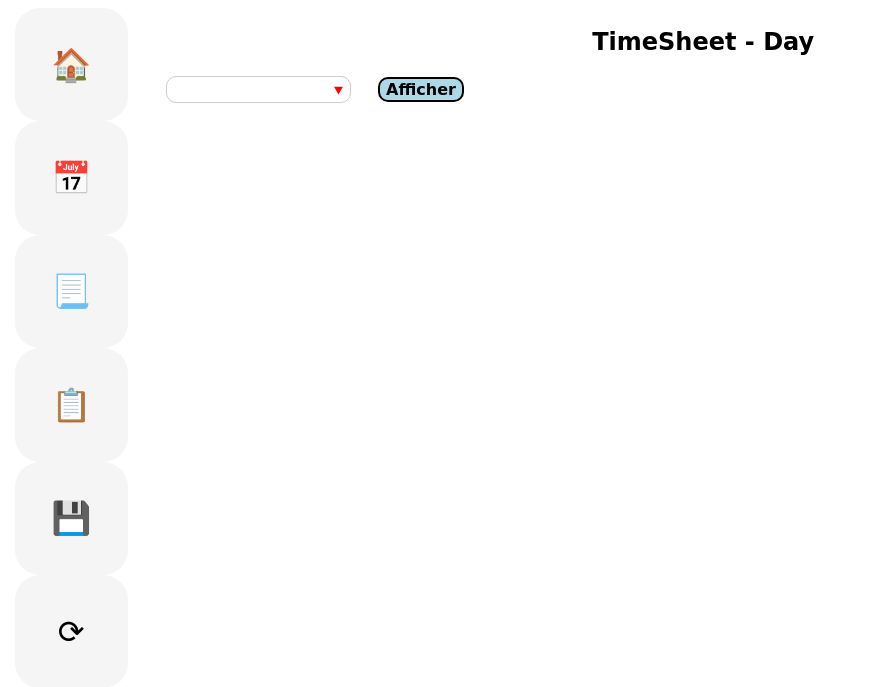
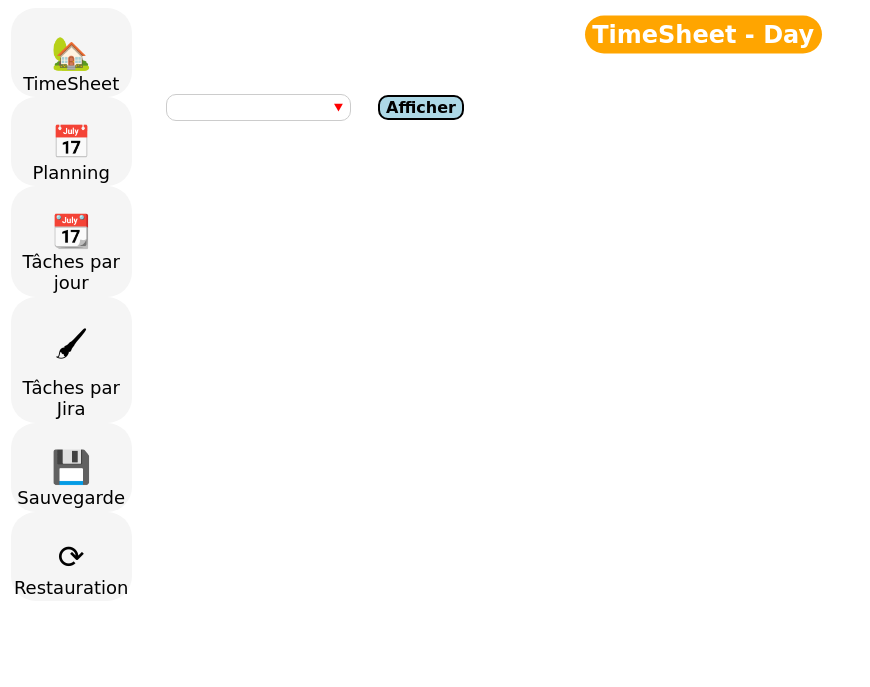
Before and after one commit to bouquet-cedric/TimeSheet, a PHP site: page /detail-day.php in a window 1280 px wide. Shown: the top 687 px of the page, without its empty margins (0-870 px from the left). Run offline with PHP 8.4, Linux system fonts and the light colour scheme; some libraries are stand-ins or nearby versions.

Commit message:
add icones + update code

```diff
--- a/src/BDD.php
+++ b/src/BDD.php
@@ -62,10 +62,15 @@ class BDD {
         }
 
         function addSave(){
+
             echo "
-            <form action='' method='post'>
-                <input type='submit' title='Créer sauvegarde' value='&#128190;' name='makeSave'/>
-            </form>";
+            <div class='flexibus'>
+                <form action='' method='post'>
+                    <input type='submit' name='makeSave' title=\"Créer sauvegarde\" value=\"&#128190;\"/>
+                </form>
+                <span title=\"Créer sauvegarde\">Sauvegarde</span>
+            </div>
+            ";
             if (isset($_POST['makeSave'])){
                 $this->makeSave();
             }
@@ -78,9 +83,13 @@ class BDD {
             $res=$stmt->fetch();
             if ($res['name'] == 'copy_tasks') {
                 echo "
-                <form action='' method='post'>
-                    <input type='submit' title='Charge la dernière sauvegarde\n&#9888;Efface les valeurs courantes' value='&#10227' name='loadSave'/>
-                </form>";
+                <div class='flexibus'>
+                    <form action='' method='post'>
+                        <input type='submit' name='loadSave' title=\"Charge la dernière sauvegarde\n&#9888;Efface les valeurs courantes\" value=\"&#10227;\"/>
+                    </form>
+                    <span title=\"Charge la dernière sauvegarde\n&#9888;Efface les valeurs courantes\">Restauration</span>
+                </div>
+                ";
             }
             if (isset($_POST['loadSave'])){
                 $tmp = new BDD();
@@ -188,6 +197,8 @@ class BDD {
             return $jour." $d ".$mois." ".$y;
         }
 
+
+
         function getDates(){
             $req="select distinct date from tasks order by year,month,day asc;";
             $stmt=$this->DB->prepare($req);
@@ -221,18 +232,9 @@ class BDD {
         }
 
         function getByTask(){
-            $req="select distinct jira,comment from tasks order by jira asc;";
-            $stmt=$this->DB->prepare($req);
-            $stmt->execute();
-            $result = $stmt->fetchAll();
-            echo "<div class='detailDate'>";
             echo "<form action='' method='post' autocomplete='off' class='formular'>";
-            echo "<input autofocus class='dater' list='tasks' name='task' required/>";
-            echo "<datalist id='tasks'>";
-            foreach($result as $k => $v){
-                echo "<option value='".$v['jira']."'>".$v['comment']."</option>";
-            }
-            echo "</datalist>";
+            echo "<input autofocus class='dater' list='allJiras' name='task' required/>";
+            echo $this->getDataListJirasComment();
             echo "<input type='submit' name='getTask' value='Afficher'/>";
             echo "</form>";
             if (isset($_POST['getTask'])){
@@ -243,7 +245,6 @@ class BDD {
                 $task=$_GET['task'];
                 $this->getDetailTask($task);
             }
-            echo "</div>";
         }
 
         private function getDetailTask($task){
@@ -277,9 +278,10 @@ class BDD {
                     }
                 }
             }
-            echo "<h3>$task</h3>";
-            echo "<h4>Jours : </h4>";
-            echo "<ul>";
+            echo "<h3>$task</h3>
+                <nav class='detailTask'>
+                    <h4>Jours : </h4>
+                <ul>";
             for ($i=0;$i<count($times);$i++)
                 echo "<li class='timeday'>$days[$i] - $com[$i] : $times[$i] minutes</li>";
             echo "</ul>";
@@ -296,7 +298,8 @@ class BDD {
                 $formatTime=$formatTime." $globalHours ".($globalHours>1?"heures":"heure");
             if ($globalMinutes>0)
                 $formatTime=$formatTime." $globalMinutes ".($globalMinutes>1?"minutes":"minute");
-            echo "<br><span class='taskTime'><u>Temps total :</u> $total minutes, soit $formatTime</span>";
+            echo "<br><span class='taskTime'><u>Temps total :</u> $total minutes, soit $formatTime</span>
+            </nav>";
         }
 
         private static function addTimes($time1,$time2){
@@ -341,6 +344,20 @@ class BDD {
                 }
             }
             return $execute;
+        }
+
+        function getDataListFromDates(){
+            $req="SELECT distinct day,month,year FROM tasks";
+            $stmt=$this->DB->prepare($req);
+            $stmt->execute();
+            $result = $stmt->fetchAll();
+            $datesList="<datalist id='allDates'>";
+            foreach ($result as $key => $val){
+                $formatTime=$this->getRealNumber($val['day']).'/'.$this->getRealNumber($val['month']).'/'.$this->getRealNumber($val['year']);
+                $datesList=$datesList."<option value='".$formatTime."'/>";
+            }
+            $datesList="$datesList</datalist>";
+            return $datesList;
         }
 
         function getDataListJirasComment(){
@@ -401,9 +418,9 @@ class BDD {
             echo "<form autocomplete='off' action='addTask.php' method='post'>
             <tfoot>
             <tr>
-            <td class='jira'><input type='list' id='jiras-input' oninput='fillComment()' placeholder='jira' name='jira' list='allJiras' autofocus required/>".$this->getDataListJirasComment()."</td>
+            <td class='jira'><input type='list' id='jiras-input' onkeydown='fillComment()' onchange='fillComment()' oninput='fillComment()' placeholder='jira' name='jira' list='allJiras' autofocus required/>".$this->getDataListJirasComment()."</td>
             <td class='comment'><input type='text' name='com' id='commentary' required placeholder='commentaire'/> </td>
-            <td class='date'><input type='text' name='date' placeholder='00/00/0000' pattern='[0-9]{2}/[0-9]{2}/[0-9]{4}' required/> </td>
+            <td class='date'><input type='list' list='allDates' name='date' placeholder='00/00/0000' pattern='[0-9]{2}/[0-9]{2}/[0-9]{4}' required/>".$this->getDataListFromDates()."</td>
             <td class='time'><input type='text' name='time' placeholder='1d 1h 30' pattern='-*([0-9]{1,2} *d)* *([0-9]{1,2} *h)* *[0-9]{0,2}' required/> </td>
             <td class='date_t'><input disabled placeholder='autocomplete'/> </td>
             <td class='time_t'><input disabled placeholder='autocomplete'/> </td>
@@ -489,8 +506,8 @@ class BDD {
             $format=str_replace('-','/',$format);
             echo "<form autocomplete='off' action='addTask.php' method='post'>
             <tfoot>
-            <tr>
-            <td class='jira'><input type='list' id='jiras-input' oninput='fillComment()' placeholder='jira' name='jira' list='allJiras' autofocus required/>".$this->getDataListJirasComment()."</td>
+            <tr class='detailday'>
+            <td class='jira'><input type='list' id='jiras-input' oninput='fillComment()' onkeydown='fillComment()' onchange='fillComment()' placeholder='jira' name='jira' list='allJiras' autofocus required/>".$this->getDataListJirasComment()."</td>
             <td class='comment'><input type='text' name='com' id='commentary' required placeholder='commentaire'/> </td>
             <input type='hidden' name='date' value='$format'/>
             <input type='hidden' name='redirect' value='detail-day.php?datas=$date'/>
--- a/src/detail-day.php
+++ b/src/detail-day.php
@@ -13,7 +13,7 @@
     <?php
     include('./template.php');
     $db=new BDD();
-    echo "<div class='center'>";
+    echo "<div class='center timeday'>";
     echo "<h2>TimeSheet - Day</h2>";
     $db->getDates();
     echo "</div>";
--- a/src/detail-task.php
+++ b/src/detail-task.php
@@ -13,7 +13,7 @@
     <?php
     include('./template.php');
     $db=new BDD();
-    echo "<div class='center'>";
+    echo "<div class='center travail'>";
     echo "<h2>TimeSheet - Task</h2>";
     $db->getByTask();
     echo "</div>";
--- a/src/index.php
+++ b/src/index.php
@@ -15,7 +15,7 @@
     require_once('BDD.php');
     include('./template.php');
     $mydb=new BDD();
-    echo "<div class='center'>";
+    echo "<div class='center timesheet'>";
     echo "<h2>TimeSheet</h2>";
     $mydb->getTasks(100);
     echo "</div>";
--- a/src/planning.php
+++ b/src/planning.php
@@ -13,7 +13,7 @@
 
     include('./template.php');
     $db=new BDD();
-    echo "<div class='center'>";
+    echo "<div class='center planning'>";
     echo "<h2>TimeSheet - Planning</h2>";
     $db->addCalendar();
     echo "</div>";
--- a/src/style.css
+++ b/src/style.css
@@ -1,6 +1,24 @@
+@keyframes spouf {
+    from {
+        transform: translateY(-100%);
+    }
+    to {
+        transform: translateY(0);
+    }
+}
+
 h2 {
     text-align: center;
     font-family: cursive;
+    background-color: orange;
+    width: 20%;
+    margin: auto;
+    color: white;
+    border-radius: 20px;
+    padding: 0.2em 0.2em;
+    animation: 0.1s spouf 0s linear;
+    margin-bottom: 2em;
+    transform: translateY(20%);
 }
 
 .invisible {
@@ -203,20 +221,35 @@
     left: 0;
     height: 100%;
     width: 10%;
+    z-index: 1;
     justify-content: space-evenly;
     align-items: center;
     background-color: black;
 }
 
-    .navbar input {
+.flexibus {
     background-color: whitesmoke;
-        border: none;
-        cursor: pointer;
-        width: 3cm;
-        height: 3cm;
-        font-size: xx-large;
+    width: 90%;
+    font-size: large;
     text-align: center;
     border-radius: 25px;
+    white-space: pre-line;
+    display: flex;
+    flex-direction: column;
+    align-items: center;
+    justify-content: space-around;
+    padding: 0.2em;
+}
+
+.navbar input {
+    border: none;
+    background-color: transparent;
+    font-size: xx-large;
+    cursor: pointer;
+}
+
+.navbar span {
+    font-family: cursive;
 }
 
 .center {
@@ -226,6 +259,45 @@
     height: 100%;
     top: 0;
     margin: auto;
+    background-color: lightgrey;
+    background-repeat: no-repeat;
+    background-size: 100% 100%;
+}
+
+.center.planning {
+    background-image: url("./images/planning.png");
+}
+
+.center.travail {
+    background-image: url("./images/travail.png");
+}
+
+.center.planning {
+    background-image: url("./images/planning.png");
+}
+
+.center.timeday {
+    background-image: url("./images/timeday.png");
+}
+
+.detailTask {
+    background-color: lightgray;
+    width: 40%;
+    animation: 0.5s spoufLeft 0s linear 1;
+    z-index: -50;
+    border-radius: 0 30% 30% 0;
+}
+
+@keyframes spoufLeft {
+    from {
+        transform: translateX(-100%);
+    }
+    to {
+        transform: translateX(0);
+    }
+}
+
+tr.detailday td {
     background-color: lightgrey;
 }
 
--- a/src/template.php
+++ b/src/template.php
@@ -1,19 +1,23 @@
 <?php
     require_once('BDD.php');
 
-    function addLink($page,$name,$title="Click me"){
+    function addLink($page,$icon,$name,$title="Click me"){
         echo "
-            <form action='$page' method='post'>
-                <input type='submit' title=\"$title\" value='$name'/>
-            </form>";
+            <div class='flexibus'>
+                <form action='$page' method='post'>
+                    <input type='submit' title=\"$title\" value=\"$icon\"/>
+                </form>
+                <span title=\"$title\">$name</span>
+            </div>
+            ";
     }
 
     function addNavBar(){
         echo "<div class='navbar'>";
-        addLink('index.php','&#127968;',"Affiche toutes les saisies");
-        addLink('planning.php','&#128197;',"Affiche le détail par année");
-        addLink('detail-day.php','&#128195;',"Affiche le détail d'une journée");
-        addLink('detail-task.php','&#128203;',"Affiche le détail d'une tâche");
+        addLink('index.php','&#127969;','TimeSheet',"Affiche toutes les saisies");
+        addLink('planning.php','&#128197;','Planning',"Affiche le détail par année");
+        addLink('detail-day.php','&#128198;','Tâches par jour',"Affiche le détail d'une journée");
+        addLink('detail-task.php','&#128396;','Tâches par Jira',"Affiche le détail d'une tâche");
         $db = new BDD();
         $db->addSave();
         $db->loadSave();
```
Also changed, not shown: other parts of src/style.css (+18 -6 lines), src/database.sqlite, src/images/bulle3.png (added), src/images/planning.png (added), src/images/timeday.png (added), src/images/travail.png (added). Lines whose indentation alone changed are shown as unchanged.
